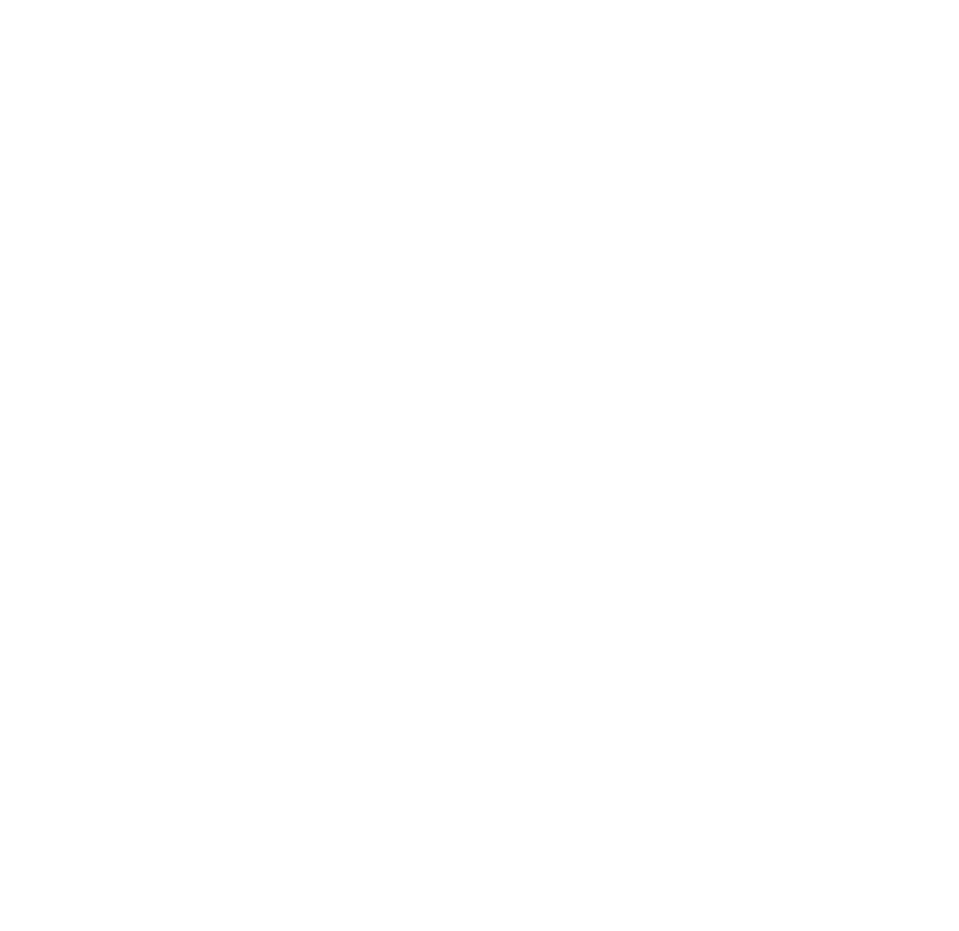
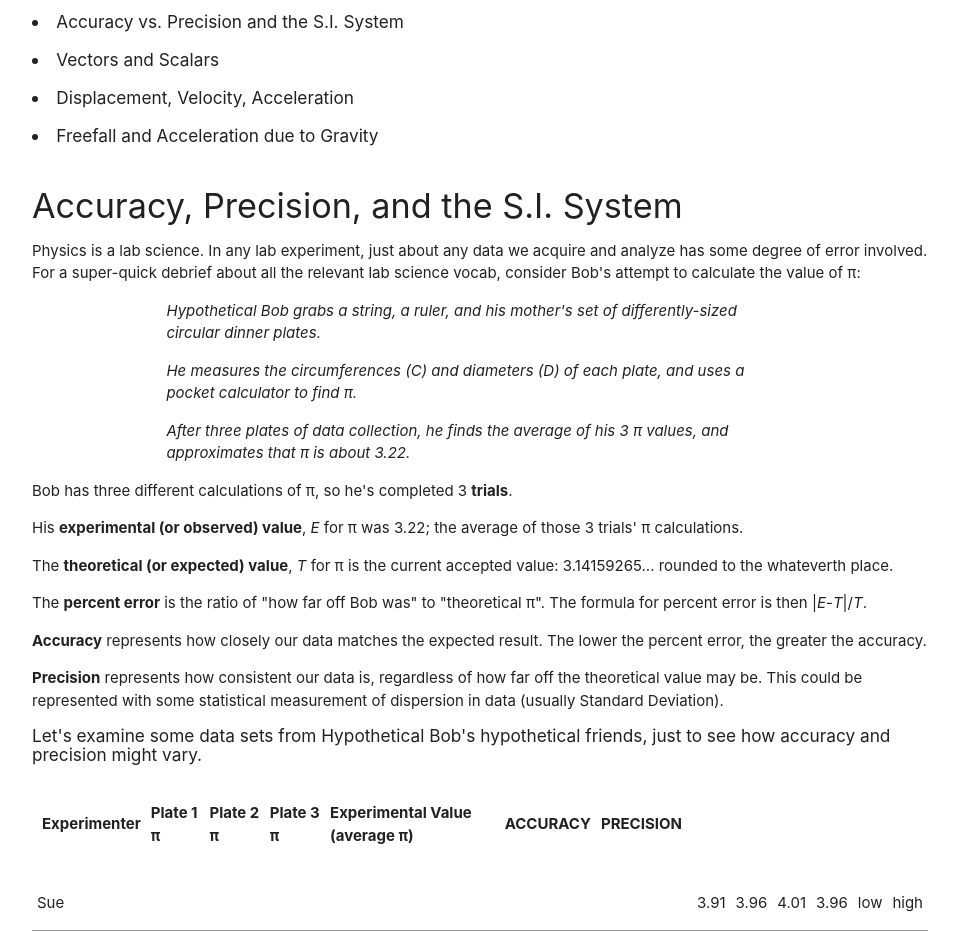
Before and after one commit to davidwu92/DavidTeachesPhysics, a React (Create React App) app in the folder client/: page /lesson1_1 in a window 1280 px wide. Shown: the part 260-1191 px from the top of the page, without its empty margins (160-1119 px from the left). Before the commit the page ends 800 px from the top, so only its background shows below. Built offline with nearby package versions, Linux system fonts and the light colour scheme.

Commit message:
Lesson 1_1 work

```diff
--- a/client/src/App.js
+++ b/client/src/App.js
@@ -9,6 +9,9 @@
 import Home from './Pages/Home'
 import Vocabulary from './Pages/Vocabulary'
 import Lessons from './Pages/Lessons'
+
+import KinematicsContent from './Pages/Lessons/Kinematics/KinematicsContent'
+import Lesson1_1 from './Pages/Lessons/Kinematics/Lesson1_1'
 
 function App() {
 
@@ -37,7 +40,15 @@
 
       <Switch>
         <Route exact path="/kinematics">
-        <Navbar/>
+          <Navbar/>
+          <KinematicsContent/>
+        </Route>
+      </Switch>
+
+      <Switch>
+        <Route exact path="/lesson1_1">
+          <Navbar/>
+          <Lesson1_1/>
         </Route>
       </Switch>
 
--- /dev/null
+++ b/client/src/Pages/Lessons/Kinematics/KinematicsContent.js
@@ -0,0 +1,23 @@
+//Pages/Lessons/Kinematics.js
+import React from 'react'
+
+import Navbar from '../../../Components/Navbar'
+
+import Lesson1_1 from './Lesson1_1'
+import { useHistory } from 'react-router-dom'
+
+const KinematicsContent = () => {
+  const history = useHistory()
+
+  return (
+    <>
+      <h2 className="center">Kinematics Lessons</h2>
+
+      <button className="green btn" onClick={()=>{history.push('/lesson1_1')}}>Lesson 1.1: Intro to Kinematics</button>
+
+
+    </>
+  )
+}
+
+export default KinematicsContent
--- a/client/src/Pages/Lessons/Kinematics/Lesson1_1.js
+++ b/client/src/Pages/Lessons/Kinematics/Lesson1_1.js
@@ -7,6 +7,66 @@
     <>
       <div className="container">
         <h3 className="center">Lesson 1.1: Intro to Kinematics</h3>
+        <h6>
+          Kinematics: the branch of mechanics concerned with the motion of objects without reference to the forces which cause the motion.
+          <br/>
+          <br/>
+          I just grabbed that definition from Google. In layman's terms, kinematics is the study of <em>how</em> stuff moves; for the most part, we'll be ignoring <em>why</em> stuff moves.
+          In this introduction, we'll look at...
+          <br/>
+          <br/>
+            <li>Accuracy vs. Precision and the S.I. System</li><br/>
+            <li>Vectors and Scalars</li><br/>
+            <li>Displacement, Velocity, Acceleration</li><br/>
+            <li>Freefall and Acceleration due to Gravity</li><br/>
+        </h6>
+
+        {/* ACC/PRECISION, SI SYSTEM */}
+        <div>
+          <h4>Accuracy, Precision, and the S.I. System</h4>
+          <p>
+            Physics is a lab science. In any lab experiment, just about any data we acquire and analyze has some degree of error involved. For a super-quick debrief about all the relevant lab science vocab, consider Bob's attempt to calculate the value of π:
+          </p>
+          <div className="container">
+            <em>
+              <p>Hypothetical Bob grabs a string, a ruler, and his mother's set of differently-sized circular dinner plates.</p>
+              <p>He measures the circumferences (C) and diameters (D) of each plate, and uses a pocket calculator to find π.</p>
+              <p>After three plates of data collection, he finds the average of his 3 π values, and approximates that π is about 3.22.</p>
+            </em>
+          </div>
+
+          <p>Bob has three different calculations of π, so he's completed 3 <b>trials</b>.</p>
+          <p>His <b>experimental (or observed) value</b>, <em>E</em> for π was 3.22; the average of those 3 trials' π calculations.</p>
+          <p>The <b>theoretical (or expected) value</b>, <em>T</em> for π is the current accepted value: 3.14159265... rounded to the whateverth place.</p>
+          <p>The <b>percent error</b> is the ratio of "how far off Bob was" to "theoretical π". The formula for percent error is then |<em>E</em>-<em>T</em>|/<em>T</em>.</p>
+          <p><b>Accuracy</b> represents how closely our data matches the expected result. The lower the percent error, the greater the accuracy.</p>
+          <p><b>Precision</b> represents how consistent our data is, regardless of how far off the theoretical value may be. This could be represented with some statistical measurement of dispersion in data (usually Standard Deviation).</p>
+
+          <h6>Let's examine some data sets from Hypothetical Bob's hypothetical friends, just to see how accuracy and precision might vary.</h6>
+          <table>
+            <th>
+              <td>Experimenter</td>
+              <td>Plate 1 π</td>
+              <td>Plate 2 π</td>
+              <td>Plate 3 π</td>
+              <td>Experimental Value (average π)</td>
+              <td>ACCURACY</td>
+              <td>PRECISION</td>
+            </th>
+            <tr>
+              <td>Sue</td>
+              <td>3.91</td>
+              <td>3.96</td>
+              <td>4.01</td>
+              <td>3.96</td>
+              <td>low</td>
+              <td>high</td>
+            </tr>
+            <tr></tr>
+            <tr></tr>
+            <tr></tr>
+          </table>
+        </div>
       </div>
     </>
   )
```
